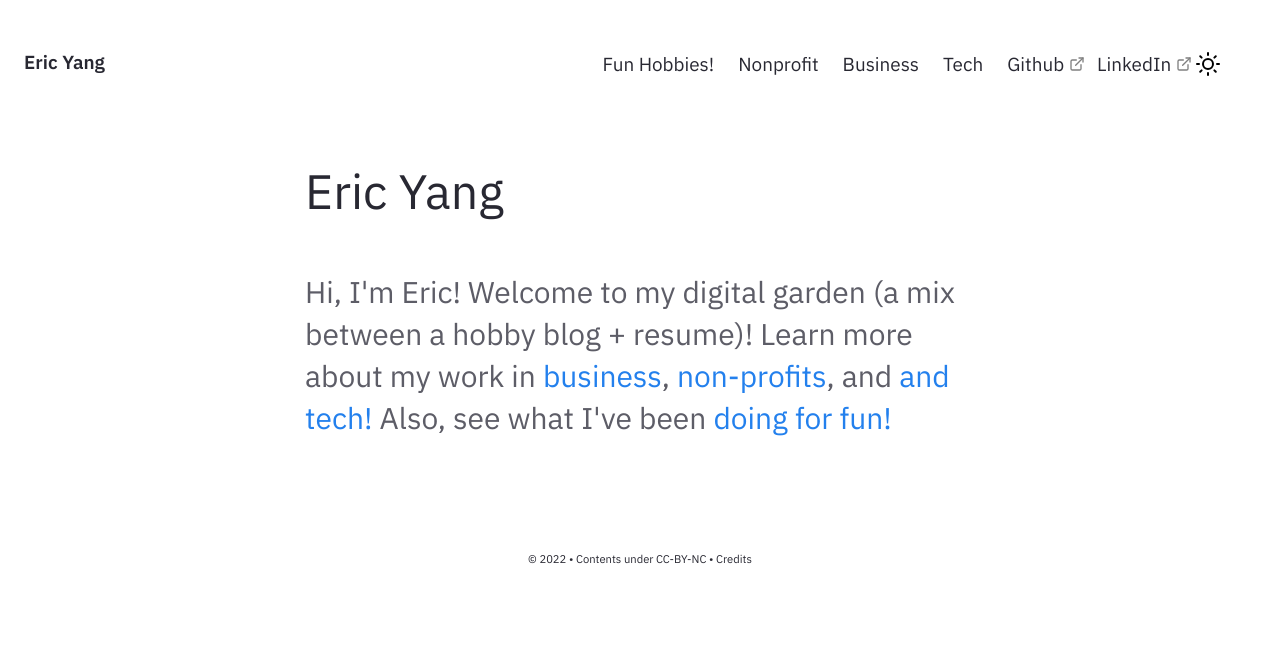
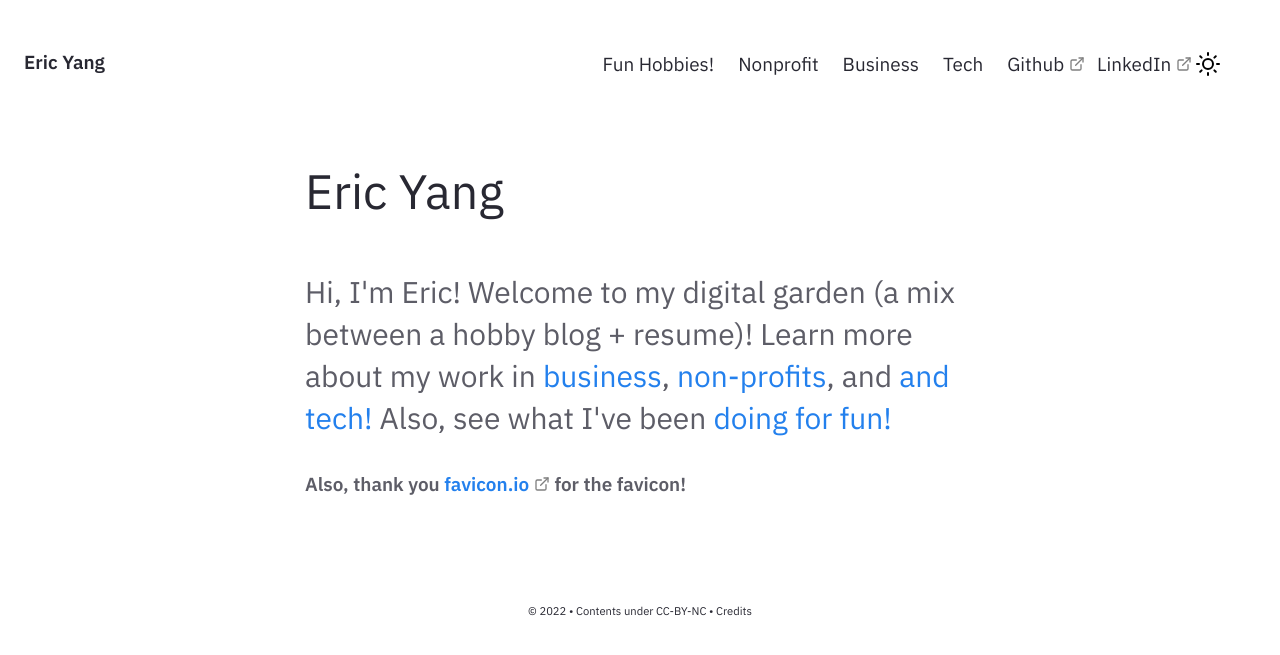
Before and after one commit to ericyang8/ericyang.github.io, a Jekyll site: the page built from pages/index.md, in a window 1280 px wide. Shown: the top 655 px of the page. Built offline with Jekyll 4.4.1, drawn with Linux system fonts in a browser that asks for light colours.

Commit message:
- Changed favicon type

```diff
--- a/_includes/Homepage.html
+++ b/_includes/Homepage.html
@@ -5,5 +5,5 @@
         <a href="{{'/post/nonprofit' | relative_url}}"> non-profits</a>, and <a href="{{'/post/tech' | relative_url}}"> and tech!</a>
         Also, see what I've been <a href="{{'/notes' | relative_url}}"> doing for fun! </a>
         </h3>
-        <!-- <h6> Also, thank you <a href="https://favicon.io/favicon-generator/">favicon.io</a> for the favicon!</h6> -->
+        <h6> Also, thank you <a href="https://favicon.io/favicon-generator/">favicon.io</a> for the favicon!</h6>
 </div> </div>
--- a/_layouts/Post.html
+++ b/_layouts/Post.html
@@ -37,8 +37,8 @@
         property="og:description">
     <meta content="{{ site.url }}/about/" property="article:author">
     <meta property="og:image" content="../assets/img/OGImg.png">
-    <link rel="icon" href="../assets/img/favicon.png" type="image/png"/>
-    <link rel="icon" href="{{ site.baseurl }}/assets/img/favicon.png" type="image/png"/>
+    <!-- <link rel="icon" href="../assets/img/favicon.png" type="image/png"/> -->
+    <link rel="icon" href="{{ site.baseurl }}/assets/img/favicon.ico" type="image/ico"/>
     <link rel="preconnect" href="https://fonts.googleapis.com">
     <link rel="preconnect" href="https://fonts.gstatic.com" crossorigin>
     <link href="https://fonts.googleapis.com/css2?family=IBM+Plex+Sans:wght@400;600&display=swap"
```
Also changed, not shown: assets/img/favicon.png (deleted).
